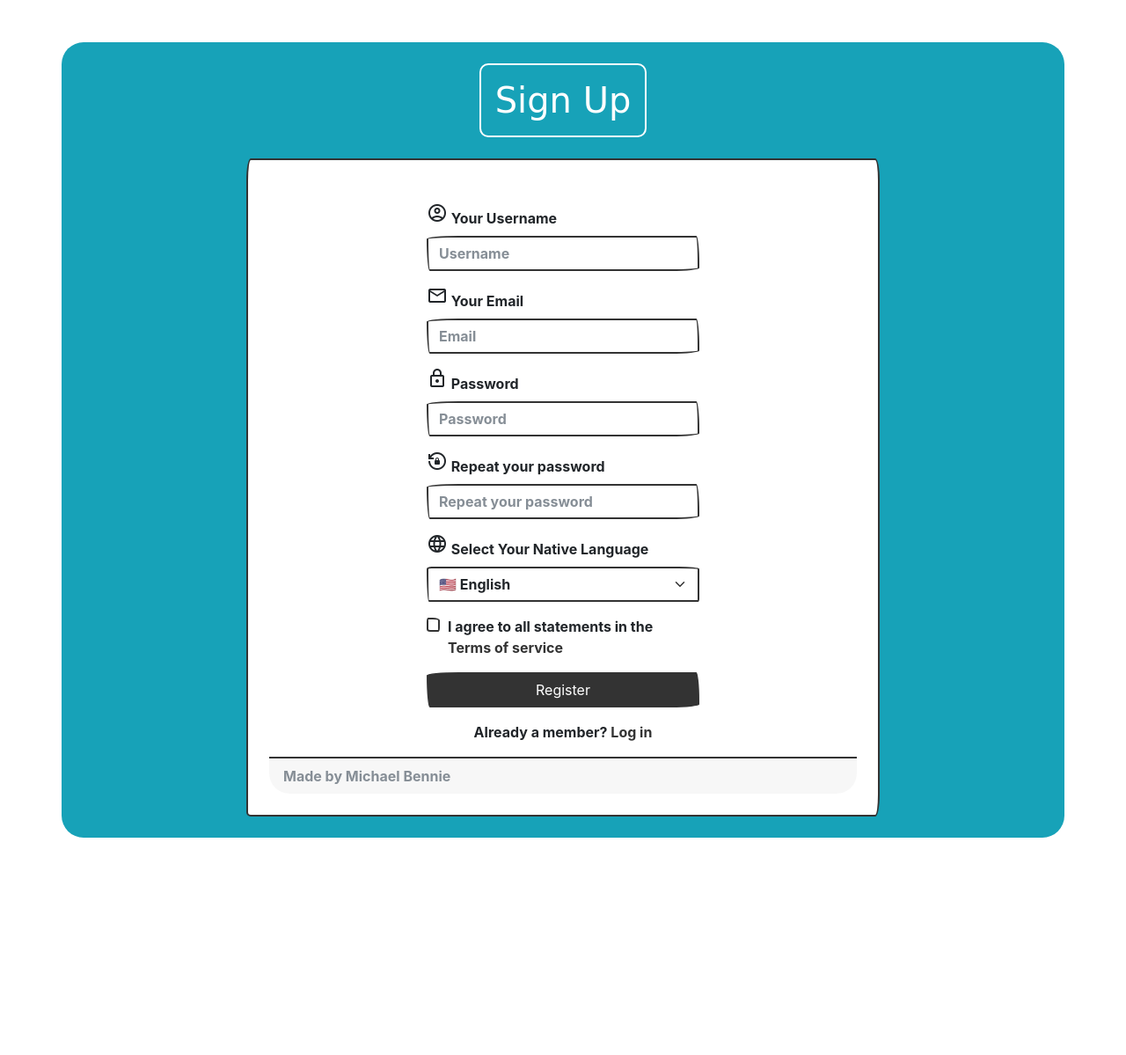
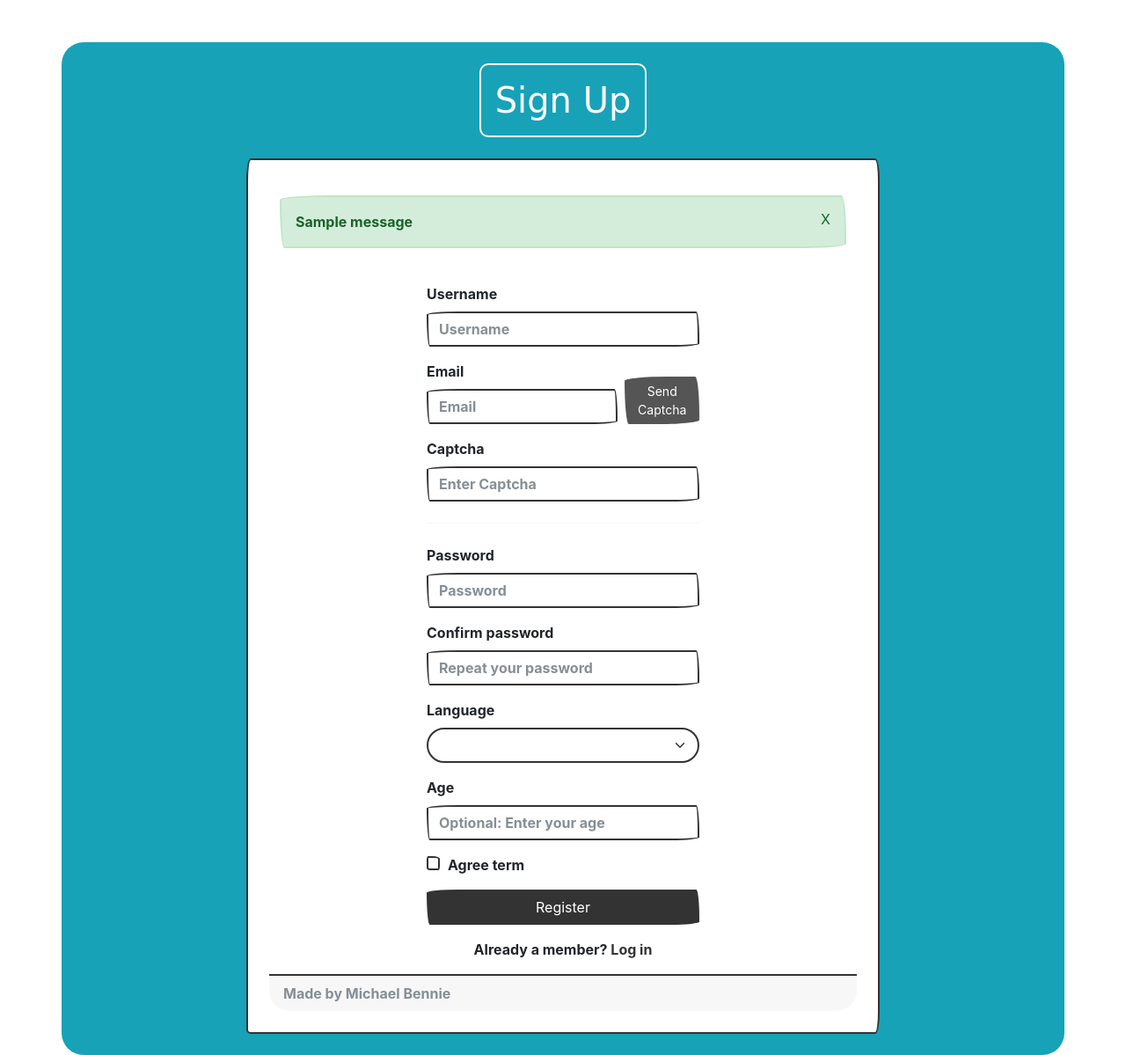
Before and after one commit to michaelbennieUFL/PhonemeTestWebsite, a Flask app: template templates/register.html in a window 1280 px wide. Shown: the whole page at 88% size. Before the commit the page ends 952 px from the top, so only its background shows below. Run offline with Flask 3, Linux system fonts and the light colour scheme; the template is opened without the code that fills it, so the values that code supplies are empty, except form fields; tables that the repository leaves empty hold one stand-in row (values such as "Sample post"); one stand-in notice (Sample message) is shown; form fields are guessed from the names that the template uses; some libraries are stand-ins or nearby versions; some web fonts are replaced.

Commit message:
Add registration form with captcha and email verification
This commit adds a comprehensive user registration form to the application, including new fields for username, email, password, and optional age. It also introduces captcha verification and email-based OTP authentication to enhance security. Additionally, Flask extensions for caching, mail, and login management have been integrated. For the UI, new templates and JavaScript for handling form validation and captcha interactions have been added.

```diff
--- a/Extensions.py
+++ b/Extensions.py
@@ -1,3 +1,9 @@
 from flask_sqlalchemy import SQLAlchemy #避免循環引用
+from flask_mail import Mail
+from flask_caching import Cache
+from flask_login import LoginManager
 
 資料庫 = SQLAlchemy()
+郵件 = Mail()
+緩存= Cache()
+登錄管理器= LoginManager()
--- a/app.py
+++ b/app.py
@@ -1,15 +1,15 @@
 import os
 
 from flask import Flask, render_template
-from werkzeug.sansio import request
+from fontTools.misc.cython import returns
 
 import config
-from Extensions import 資料庫
-import models
+from Extensions import 資料庫,郵件,緩存,登錄管理器
+from models import UserModel
 from 網站藍圖.questions import questions_bp
 from 網站藍圖.user import user_bp
 from 網站藍圖.LanguageProcessing import lp_bp
-from models import UserModel
+from 網站藍圖.Authenticator import auth_bp
 from flask_migrate import Migrate
 
 網站 = Flask(__name__)
@@ -18,14 +18,23 @@ from flask_migrate import Migrate
 
 migrate = Migrate(網站,資料庫)
 資料庫.init_app(網站)
+郵件.init_app(網站)
+緩存.init_app(網站)
+登錄管理器.init_app(網站)
+# TODO: change this to the quiz select screen
+登錄管理器.login_view="user.login"
+
+@登錄管理器.user_loader
+def load_user(user_id):
+    return UserModel.query.get(int(user_id))
+
+
 網站.register_blueprint(questions_bp)
 網站.register_blueprint(user_bp)
 網站.register_blueprint(lp_bp)
+網站.register_blueprint(auth_bp)
 
 
-@網站.route('/a')
-def index():
-    return render_template('login.html')
 
 
 if __name__ == '__main__':
--- /dev/null
+++ b/static/js/captchaSignup.js
@@ -0,0 +1,89 @@
+document.addEventListener("DOMContentLoaded", function() {
+    const captchaButton = document.querySelector(".btn-secondary");
+    let timerInterval;
+
+    captchaButton.addEventListener("click", function(event) {
+        event.preventDefault();
+
+        const emailInput = document.querySelector("input[name='email']");
+        const usernameInput = document.querySelector("input[name='username']");
+        const email = emailInput.value;
+        const username = usernameInput.value;
+
+        if (!email || !username) {
+            showToast("Please enter both your email and username.", "warning");
+            return;
+        }
+
+        axios.get(`/auth/captcha/email`, {
+            params: {
+                email: email,
+                username: username
+            }
+        })
+        .then(response => {
+            const data = response.data;
+            if (data.code === 200) {
+                showToast("Captcha sent successfully!", "success");
+                startTimer();
+            } else {
+                showToast(data.message, "danger");
+            }
+        })
+        .catch(error => {
+            console.error("Error:", error);
+            showToast("Failed to send captcha. Please try again later.", "danger");
+        });
+    });
+
+    function startTimer() {
+        let countdown = 60;
+        captchaButton.disabled = true;
+        captchaButton.innerText = `${countdown}s`;
+
+        timerInterval = setInterval(function() {
+            countdown -= 1;
+            captchaButton.innerText = `${countdown}s`;
+
+            if (countdown <= 0) {
+                clearInterval(timerInterval);
+                captchaButton.disabled = false;
+                captchaButton.innerText = "Resend Captcha";
+            }
+        }, 1000);
+    }
+
+    function showToast(message, type) {
+        const toastContainer = document.createElement("div");
+        toastContainer.className = `toast-container position-fixed bottom-0 end-0 p-3`;
+        toastContainer.style.zIndex = 1055;
+
+        const toast = document.createElement("div");
+        toast.className = `toast align-items-center text-white bg-${type} border-0`;
+        toast.setAttribute("role", "alert");
+        toast.setAttribute("aria-live", "assertive");
+        toast.setAttribute("aria-atomic", "true");
+
+        const toastBody = document.createElement("div");
+        toastBody.className = "toast-body fs-5";  // 增大文本大小
+        toastBody.innerText = message;
+
+        const toastCloseButton = document.createElement("button");
+        toastCloseButton.className = "btn-close btn-close-white me-2 m-auto";
+        toastCloseButton.setAttribute("type", "button");
+        toastCloseButton.setAttribute("data-bs-dismiss", "toast");
+        toastCloseButton.setAttribute("aria-label", "Close");
+
+        toast.appendChild(toastBody);
+        toast.appendChild(toastCloseButton);
+        toastContainer.appendChild(toast);
+        document.body.appendChild(toastContainer);
+
+        const toastBootstrap = new bootstrap.Toast(toast);
+        toastBootstrap.show();
+
+        toast.addEventListener("hidden.bs.toast", function() {
+            toastContainer.remove();
+        });
+    }
+});
--- a/templates/baseImports.html
+++ b/templates/baseImports.html
@@ -7,7 +7,7 @@
     <link rel="stylesheet" href="https://fonts.googleapis.com/css2?family=Material+Symbols+Outlined:opsz,wght,FILL,GRAD@20..48,100..700,0..1,-50..200" />
     <script src="https://code.jquery.com/jquery-3.7.1.min.js" integrity="sha256-/JqT3SQfawRcv/BIHPThkBvs0OEvtFFmqPF/lYI/Cxo=" crossorigin="anonymous"></script>
     <script src="https://cdn.jsdelivr.net/npm/bootstrap@5.3.3/dist/js/bootstrap.bundle.min.js" integrity="sha384-YvpcrYf0tY3lHB60NNkmXc5s9fDVZLESaAA55NDzOxhy9GkcIdslK1eN7N6jIeHz" crossorigin="anonymous"></script>
-<link rel="stylesheet" href="https://cdnjs.cloudflare.com/ajax/libs/flag-icon-css/7.2.3/css/flag-icons.min.css" integrity="sha512-bZBu2H0+FGFz/stDN/L0k8J0G8qVsAL0ht1qg5kTwtAheiXwiRKyCq1frwfbSFSJN3jooR5kauE0YjtPzhZtJQ==" crossorigin="anonymous" referrerpolicy="no-referrer" />    <script src="https://cdnjs.cloudflare.com/ajax/libs/bootstrap-select/1.13.18/js/bootstrap-select.min.js" integrity="sha512-yDlE7vpGDP7o2eftkCiPZ+yuUyEcaBwoJoIhdXv71KZWugFqEphIS3PU60lEkFaz8RxaVsMpSvQxMBaKVwA5xg==" crossorigin="anonymous" referrerpolicy="no-referrer"></script>
+    <link rel="stylesheet" href="https://cdnjs.cloudflare.com/ajax/libs/flag-icon-css/7.2.3/css/flag-icons.min.css" integrity="sha512-bZBu2H0+FGFz/stDN/L0k8J0G8qVsAL0ht1qg5kTwtAheiXwiRKyCq1frwfbSFSJN3jooR5kauE0YjtPzhZtJQ==" crossorigin="anonymous" referrerpolicy="no-referrer" />    <script src="https://cdnjs.cloudflare.com/ajax/libs/bootstrap-select/1.13.18/js/bootstrap-select.min.js" integrity="sha512-yDlE7vpGDP7o2eftkCiPZ+yuUyEcaBwoJoIhdXv71KZWugFqEphIS3PU60lEkFaz8RxaVsMpSvQxMBaKVwA5xg==" crossorigin="anonymous" referrerpolicy="no-referrer"></script>
     <link rel="stylesheet" href="https://cdnjs.cloudflare.com/ajax/libs/bootstrap-select/1.13.18/css/bootstrap-select.min.css" integrity="sha512-ARJR74swou2y0Q2V9k0GbzQ/5vJ2RBSoCWokg4zkfM29Fb3vZEQyv0iWBMW/yvKgyHSR/7D64pFMmU8nYmbRkg==" crossorigin="anonymous" referrerpolicy="no-referrer" />
     <title>{% block title %}Document{% endblock %}</title>
     <style>
@@ -20,6 +20,9 @@
             top: 1px;
         }
     </style>
+    {% block head%}
+
+    {% endblock %}
 </head>
 <body>
 {% block body %}
--- a/templates/register.html
+++ b/templates/register.html
@@ -8,61 +8,125 @@ Sign Up
 Sign Up
 {% endblock %}
 
+{% block head%}
+<script src="https://unpkg.com/axios/dist/axios.min.js"></script>
+<script src="{{ url_for('static', filename='js/captchaSignup.js') }}"></script>
+{% endblock %}
+
+
 {% block content %}
+
+{% with messages = get_flashed_messages(with_categories=true) %}
+    {% if messages %}
+        <div class="container mt-3">
+            {% for category, message in messages %}
+                <div class="alert alert-{{ category }} alert-dismissible fade show" role="alert">
+                    {{ message }}
+                    <button type="button" class="btn-close" data-bs-dismiss="alert" aria-label="Close"></button>
+                </div>
+            {% endfor %}
+        </div>
+    {% endif %}
+{% endwith %}
+
 <div class="container mt-4">
     <div class="row">
         <div class="col-md-6 offset-md-3">
             <form method="POST" action="{{ url_for('user.signup') }}" id="register-form">
+                {{ form.hidden_tag() }}
+
                 <div class="mb-3">
-                    <label for="name" class="form-label">
-                        <span class="material-symbols-outlined">account_circle</span> Your Username
-                    </label>
-                    <input type="text" class="form-control" name="name" id="name" placeholder="Username" required>
-                </div>
-                <div class="mb-3">
-                    <label for="email" class="form-label">
-                        <span class="material-symbols-outlined">email</span> Your Email
-                    </label>
-                    <input type="email" class="form-control" name="email" id="email" placeholder="Email" required>
-                </div>
-                <div class="mb-3">
-                    <label for="pass" class="form-label">
-                        <span class="material-symbols-outlined">lock</span> Password
-                    </label>
-                    <input type="password" class="form-control" name="pass" id="pass" placeholder="Password" required>
-                </div>
-                <div class="mb-3">
-                    <label for="re_pass" class="form-label">
-                        <span class="material-symbols-outlined">lock_reset</span> Repeat your password
-                    </label>
-                    <input type="password" class="form-control" name="re_pass" id="re_pass" placeholder="Repeat your password" required>
+                    {{ form.username.label(class="form-label") }}
+                    {{ form.username(class="form-control", placeholder="Username") }}
+                    {% if form.username.errors %}
+                        <ul class="errors">
+                        {% for error in form.username.errors %}
+                            <li>{{ error }}</li>
+                        {% endfor %}
+                        </ul>
+                    {% endif %}
                 </div>
 
-                <!-- Language Picker -->
                 <div class="mb-3">
-                    <label for="language-picker" class="form-label">
-                        <span class="material-symbols-outlined">language</span> Select Your Native Language
-
-                    </label>
-                    <!-- TODO: update flag icon library-->
-                    <select class="form-select" id="language-picker" name="language">
-                        <option value="en" >🇺🇸 English</option>
-                        <option value="es" >🇪🇸 Español</option>
-                        <option value="fr" >🇫🇷 Français</option>
-                        <option value="zh" >🇹🇼 中文</option>
-                    </select>
-
+                    <div class="d-flex">
+                        <div class="flex-grow-1 me-2">
+                            {{ form.email.label(class="form-label") }}
+                            {{ form.email(class="form-control", placeholder="Email") }}
+                            {% if form.email.errors %}
+                                <ul class="errors">
+                                {% for error in form.email.errors %}
+                                    <li>{{ error }}</li>
+                                {% endfor %}
+                                </ul>
+                            {% endif %}
+                        </div>
+                        <div class="d-flex align-items-end">
+                            <button type="button" class="btn btn-secondary btn-sm">Send Captcha</button>
+                        </div>
+                    </div>
                 </div>
 
-                <!-- Terms and Conditions -->
-                <div class="form-check mb-3">
-                    <input class="form-check-input" type="checkbox" name="agree-term" id="agree-term" required>
-                    <label class="form-check-label" for="agree-term">
-                        I agree to all statements in the <a href="#" class="text-decoration-none">Terms of service</a>
-                    </label>
+                <div class="mb-3">
+                    {{ form.captcha.label(class="form-label") }}
+                    {{ form.captcha(class="form-control", placeholder="Enter Captcha") }}
+                    {% if form.captcha.errors %}
+                        <ul class="errors">
+                        {% for error in form.captcha.errors %}
+                            <li>{{ error }}</li>
+                        {% endfor %}
+                        </ul>
+                    {% endif %}
                 </div>
 
-                <!-- Register Button -->
+                <!-- Grey tab between Captcha and Password -->
+                <hr class="mt-4 mb-4" style="border-top: 1px solid #ddd;">
+
+                <div class="mb-3">
+                    {{ form.password.label(class="form-label") }}
+                    {{ form.password(class="form-control", placeholder="Password") }}
+                    {% if form.password.errors %}
+                        <ul class="errors">
+                        {% for error in form.password.errors %}
+                            <li>{{ error }}</li>
+                        {% endfor %}
+                        </ul>
+                    {% endif %}
+                </div>
+
+                <div class="mb-3">
+                    {{ form.confirm_password.label(class="form-label") }}
+                    {{ form.confirm_password(class="form-control", placeholder="Repeat your password") }}
+                    {% if form.confirm_password.errors %}
+                        <ul class="errors">
+                        {% for error in form.confirm_password.errors %}
+                            <li>{{ error }}</li>
+                        {% endfor %}
+                        </ul>
+                    {% endif %}
+                </div>
+
+                <div class="mb-3">
+                    {{ form.language.label(class="form-label") }}
+                    {{ form.language(class="form-select") }}
+                </div>
+
+                <div class="mb-3">
+                    {{ form.age.label(class="form-label") }}
+                    {{ form.age(class="form-control", placeholder="Optional: Enter your age") }}
+                    {% if form.age.errors %}
+                        <ul class="errors">
+                        {% for error in form.age.errors %}
+                            <li>{{ error }}</li>
+                        {% endfor %}
+                        </ul>
+                    {% endif %}
+                </div>
+
+                <div class="form-check mb-3">
+                    {{ form.agree_term(class="form-check-input") }}
+                    {{ form.agree_term.label(class="form-check-label") }}
+                </div>
+
                 <div class="d-grid">
                     <button type="submit" class="btn btn-primary">Register</button>
                 </div>
--- a/網站藍圖/questions.py
+++ b/網站藍圖/questions.py
@@ -2,7 +2,7 @@ from smtpd import program
 
 from flask import Blueprint, render_template, session, request, redirect, url_for, jsonify
 
-questions_bp = Blueprint("questions", __name__, url_prefix="/")
+questions_bp = Blueprint("questions", __name__, url_prefix="/quiz")
 
 @questions_bp.route("/")
 def question_selector():
```
Also changed, not shown: models.py (+23 -7 lines), sources.md (+3 -0 lines), templates/emailVerification.html (added, +132 -0 lines), 網站藍圖/user.py (+49 -5 lines).
